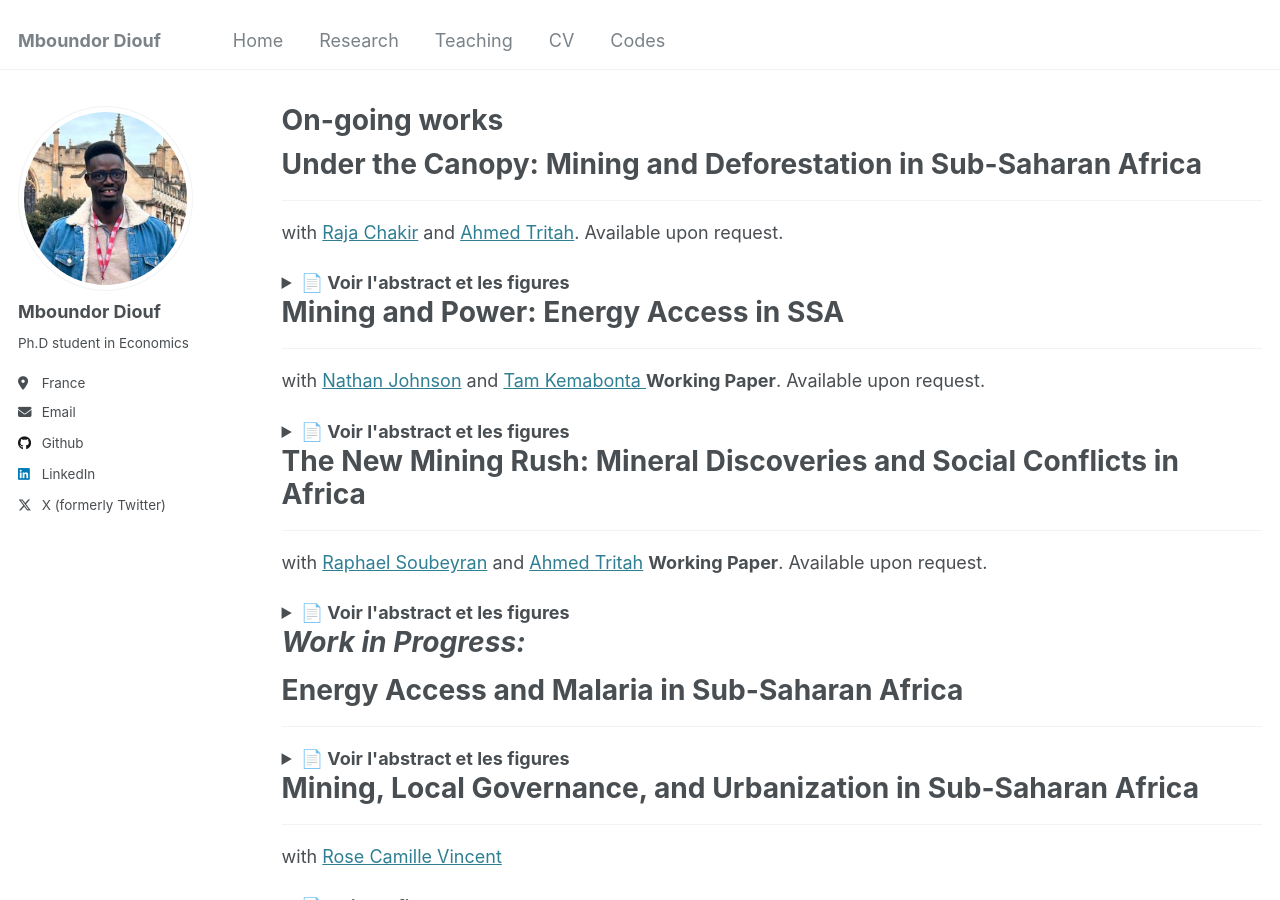
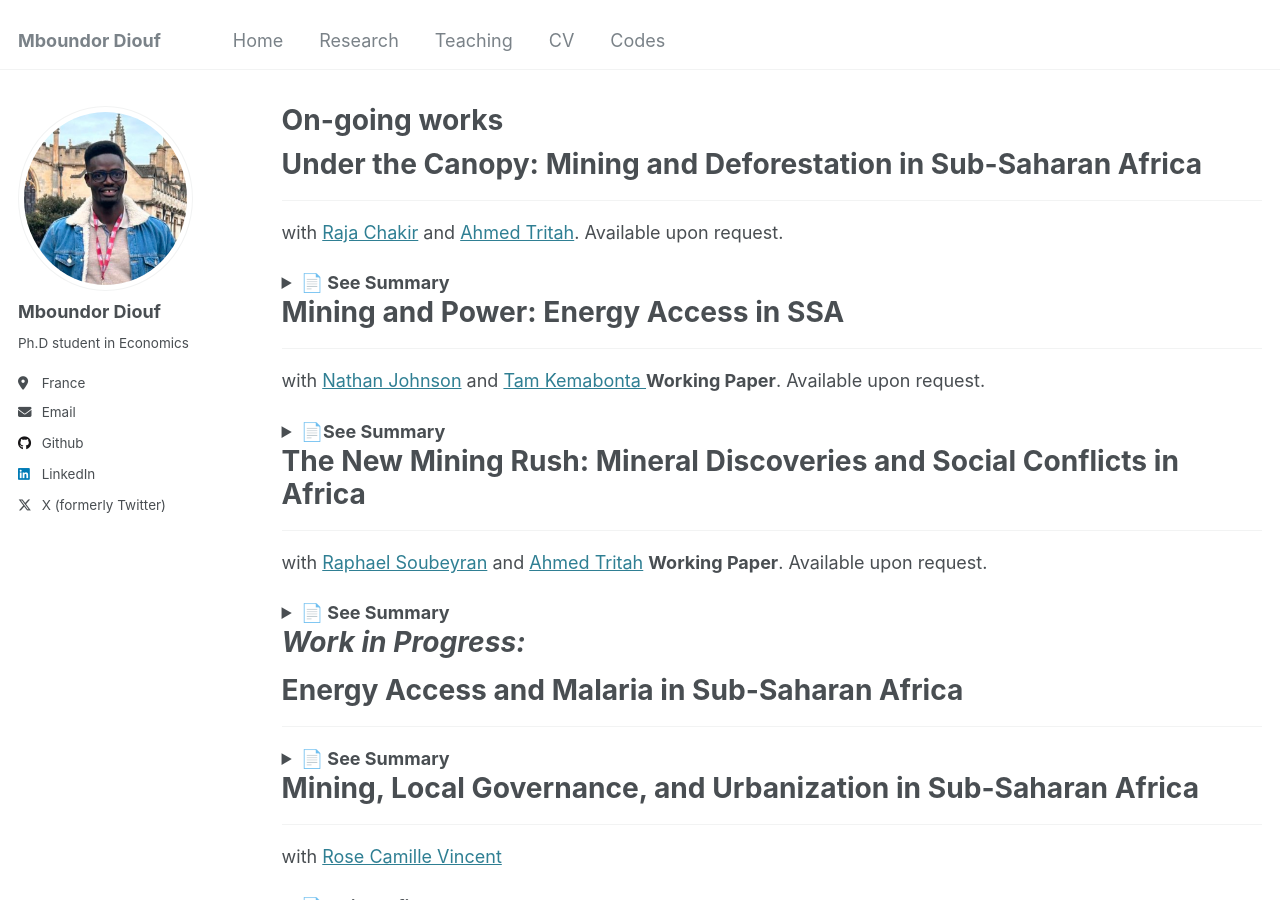
Before and after one commit to mboundordiouf/mboundordiouf.github.io, a Jekyll site: the page built from _pages/publications.md, in a window 1280 px wide and 900 px high. Built offline with Jekyll 4.4.1, drawn with Linux system fonts in a browser that asks for light colours.

Commit message:
Update publications.md

```diff
--- a/_pages/publications.md
+++ b/_pages/publications.md
@@ -11,7 +11,7 @@ author_profile: true
 with [Raja Chakir](https://sites.google.com/site/rajachakir/home) and [Ahmed Tritah](https://sites.google.com/site/ahmtritah/). Available upon request.
 
 <details>
-<summary><strong>📄 Voir l'abstract et les figures</strong></summary>
+<summary><strong>📄 See Summary</strong></summary>
 
 **Abstract**:
 This study examines the impact of mining on deforestation in Sub-Saharan Africa (2001–2018). Using geospatial data on 14 minerals and a Two-Way Fixed Effects Difference-in-Differences (TWFE-DID) approach, we find that mining significantly increases deforestation, with indirect effects exceeding direct ones and extending up to 80 km from mining sites. Causal mediation analysis identifies key mechanisms, including agriculture, urbanization, infrastructure, and conflict. Results remain robust to global mineral price fluctuations and vary by mine size, mineral type, and ownership structure. Our findings highlight the broad environmental footprint of mining and the need for sustainable policies.
@@ -26,7 +26,7 @@ with [Nathan Johnson](https://search.asu.edu/profile/2183493) and [Tam Kemabonta
 **Working Paper**. Available upon request.
 
 <details>
-<summary><strong>📄 Voir l'abstract et les figures</strong></summary>
+<summary><strong>📄See Summary</strong></summary>
 
 **Abstract**
 
@@ -44,7 +44,7 @@ with [Raphael Soubeyran](https://sites.google.com/site/soubeyranhomepage/) and [
 **Working Paper**. Available upon request.
 
 <details>
-<summary><strong>📄 Voir l'abstract et les figures</strong></summary>
+<summary><strong>📄 See Summary</strong></summary>
 
 **Abstract**
 
@@ -59,7 +59,7 @@ Map: Number of conflict events in Africa 1997-2021 <br/><img src='/images/Map_nu
 ------
 
 <details>
-<summary><strong>📄 Voir l'abstract et les figures</strong></summary>
+<summary><strong>📄 See Summary</strong></summary>
 
 **Abstract**
 
```
